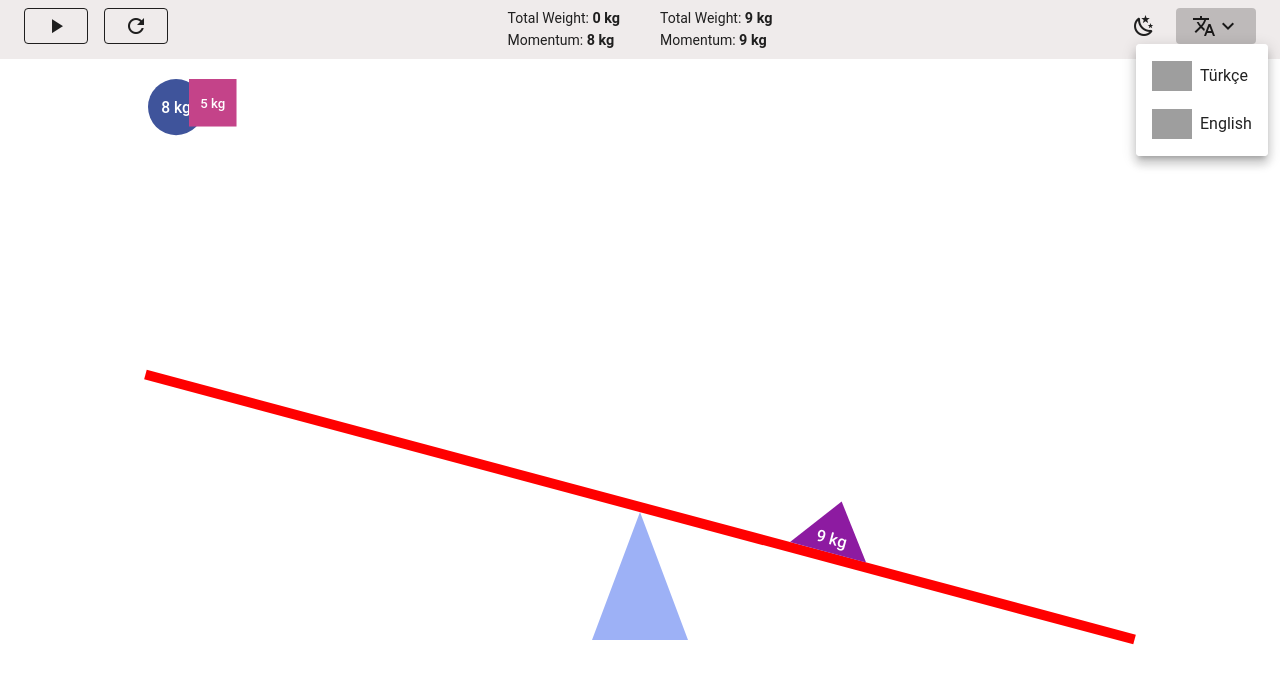
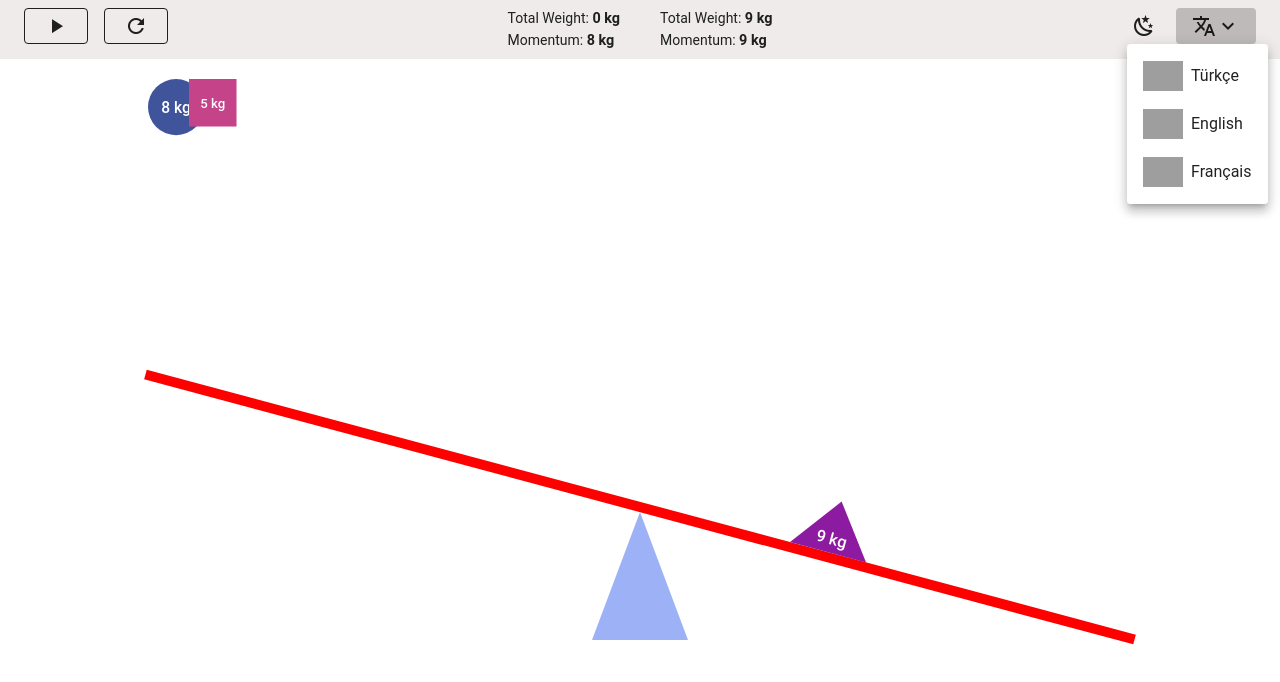
Before and after one commit to hihurmuz/teeter-totter, a Vue app: page / in a window 1280 px wide. Both pictures are taken after a click on the button 1216 px from the left and 26 px from the top of the page. Shown: the top 682 px of the page. Built offline with nearby package versions, Linux system fonts and the light colour scheme; grey boxes are pictures that could not be loaded.

Commit message:
fix: french language add

```diff
--- a/src/components/TheHeader.vue
+++ b/src/components/TheHeader.vue
@@ -51,7 +51,7 @@
         </template>
         <v-list>
           <v-list-item
-            v-for="(item, index) in language"
+            v-for="(item, index) in languages"
             :key="index"
             @click="changeLanguage(item.symbol)"
           >
@@ -73,7 +73,7 @@ export default {
   components : { RefreshDialog },
   data() {
     return {
-      language: [
+      languages: [
         {
           symbol: 'tr',
           text: 'Türkçe',
@@ -83,6 +83,11 @@ export default {
           symbol: 'en',
           text: 'English',
           url: 'https://countryflagsapi.com/svg/us'
+        },
+        {
+          symbol: 'fr',
+          text: 'Français',
+          url: 'https://countryflagsapi.com/svg/fr'
         }
       ]
     }
--- /dev/null
+++ b/src/locales/fr.json
@@ -0,0 +1,5 @@
+{
+    "totalWeight": "Poids Total",
+    "momentum": "Élan",
+    "refreshTheGame": "Redémarrer le jeu"
+}
```
